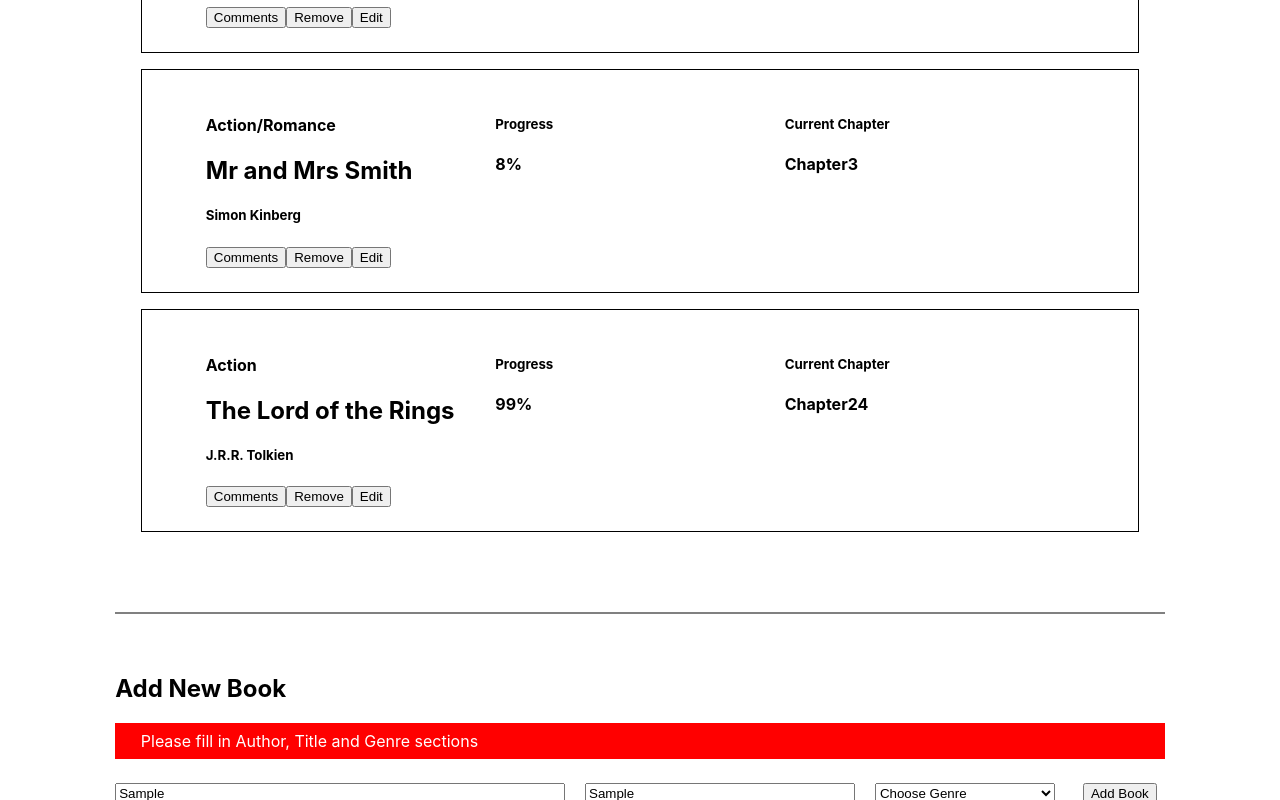
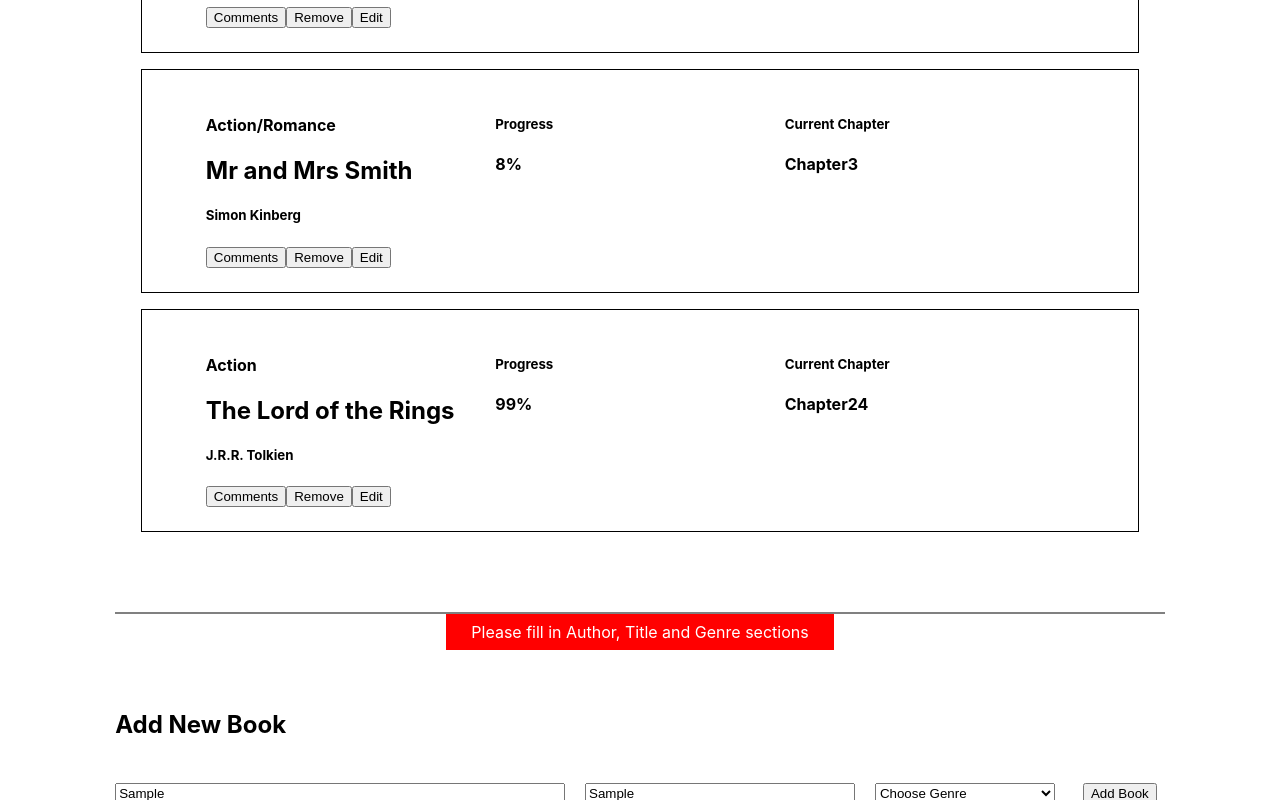
Before and after one commit to Haywayaheadshot/book-keeper, a React (Create React App) app: page /books in a window 1280 px wide. Both pictures are taken after typing "Sample", "Sample" into the empty fields and a click on the button "Add Book". Shown: the part 289-1089 px from the top of the page. Built offline with nearby package versions, Linux system fonts and the light colour scheme.

Commit message:
Re-position and style error-message

```diff
--- a/src/components/dep/AddNewBook.js
+++ b/src/components/dep/AddNewBook.js
@@ -38,8 +38,8 @@ function AddNewBook() {
   return (
     <div>
       <section className="books-authors-inputs-div">
+        <p className="error-message">Please fill in Author, Title and Genre sections</p>
         <h2>Add New Book</h2>
-        <p className="error-message">Please fill in Author, Title and Genre sections</p>
         <form className="books-authors-inputs">
           <input
             placeholder="Book Title"
--- a/src/styles/addNewBook.css
+++ b/src/styles/addNewBook.css
@@ -11,6 +11,9 @@
   margin: 0;
   padding: 1vh 2vw;
   color: #fff;
+  text-align: center;
+  max-width: 50vw;
+  place-self: center;
 }
 
 .add-books {
```
